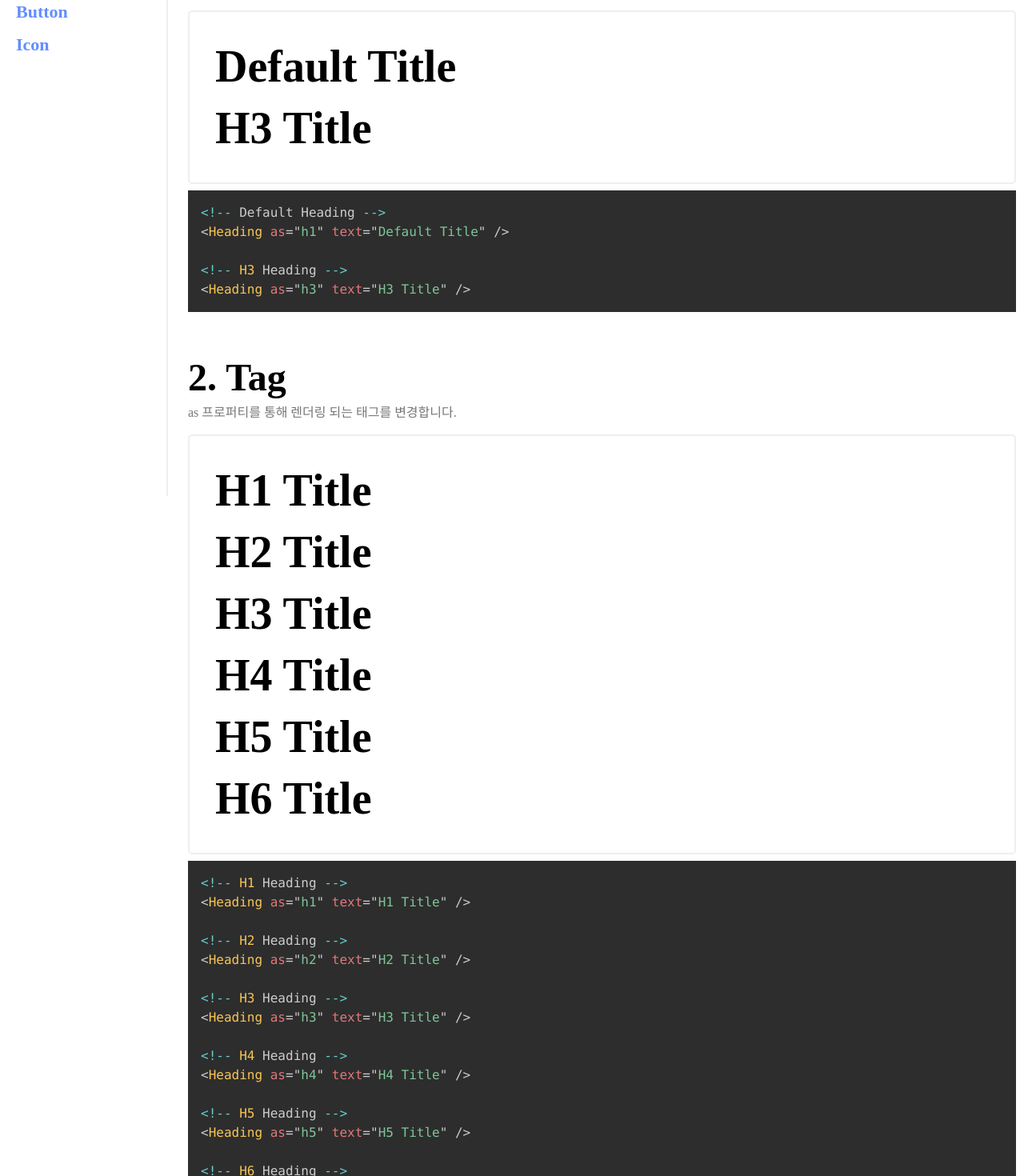
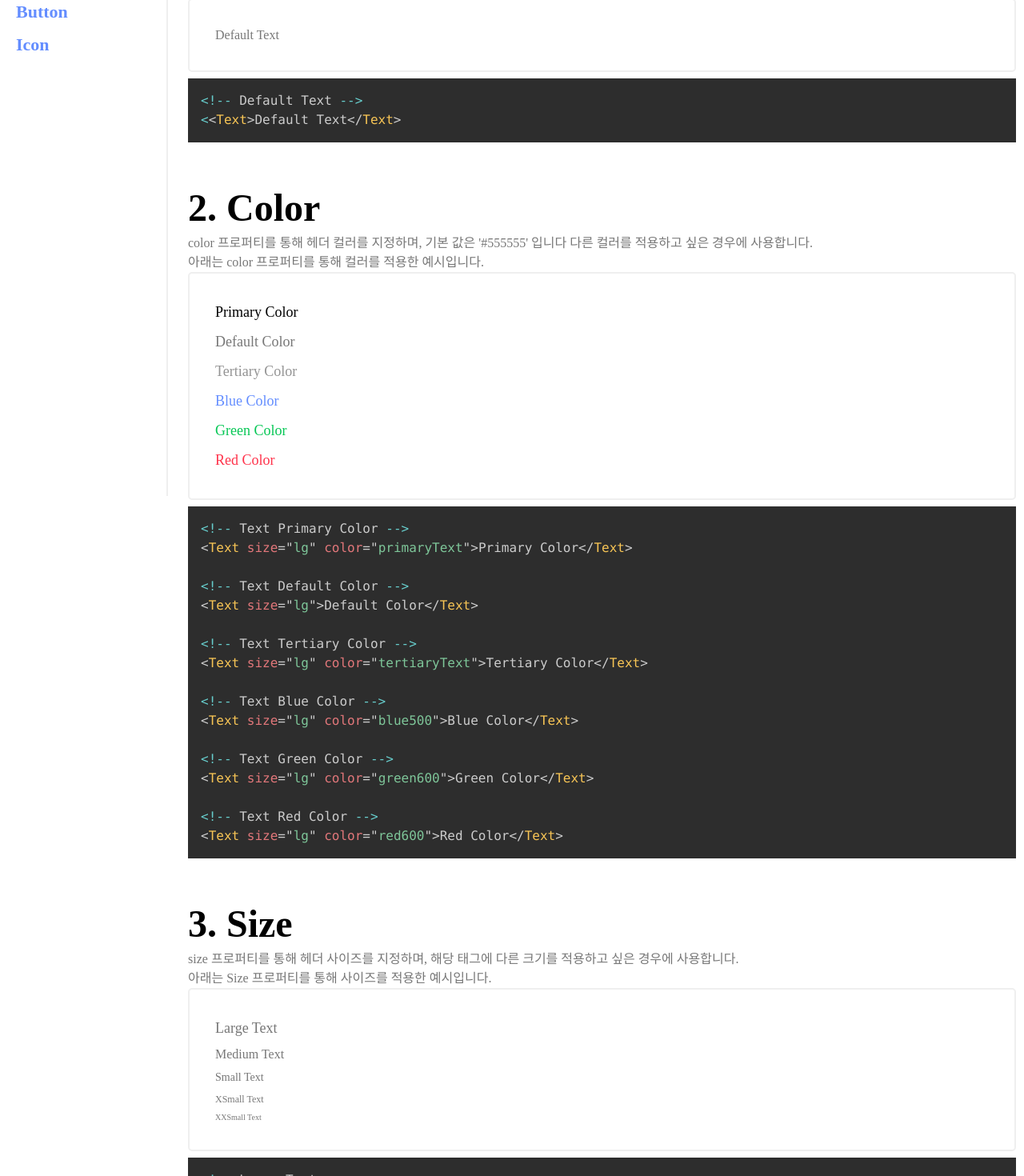
Before and after one commit to dongggggae/_hyun-design-system, a React (Vite) app: page /components/foundation/TextPage in a window 1280 px wide. Shown: the part 180-1650 px from the top of the page at 80% size. Built offline with nearby package versions, Linux system fonts and the light colour scheme.

Commit message:
Docs - Text 추가

```diff
--- a/src/pages/components/foundation/TextPage.jsx
+++ b/src/pages/components/foundation/TextPage.jsx
@@ -12,6 +12,10 @@ const StyledPreview = styled.div`
   padding: 32px;
   border: 2px solid ${defaultTheme.colors.divider};
   border-radius: 5px;
+
+  .text {
+    margin-bottom: 0;
+  }
 `;
 
 const ComponentContent = styled.div`
@@ -20,130 +24,102 @@ const ComponentContent = styled.div`
 
 const ComponentPage = () => {
   return (
-    <div className="Docs">
-      <div className="TypoGraphy">
+    <div className="docs">
+      <div className="page__foundation">
         <ComponentContent>
           <Heading as="h2" size={2} text="1. 개요" />
-          <Text>Heading 컴포넌트를 통해 헤더 요소를 생성합니다.</Text>
+          <Text>Text 컴포넌트를 통해 텍스트 요소를 생성합니다.</Text>
           <StyledPreview>
-            <Heading as="h1" text="Default Title" />
-            <Heading as="h3" text="H3 Title" />
+            <Text>Default Text</Text>
           </StyledPreview>
-          <CodeContainer codeString={HeadingCode.overview} />
+          <CodeContainer codeString={TextCode.overview} />
         </ComponentContent>
 
         <ComponentContent>
-          <Heading as="h2" size={2} text="2. Tag" />
-          <Text>as 프로퍼티를 통해 렌더링 되는 태그를 변경합니다.</Text>
-          <StyledPreview>
-            <Heading as="h1" text="H1 Title" />
-            <Heading as="h2" text="H2 Title" />
-            <Heading as="h3" text="H3 Title" />
-            <Heading as="h4" text="H4 Title" />
-            <Heading as="h5" text="H5 Title" />
-            <Heading as="h6" text="H6 Title" />
-          </StyledPreview>
-          <CodeContainer codeString={HeadingCode.level} />
-        </ComponentContent>
-
-        <ComponentContent>
-          <Heading as="h2" size={2} text="3. Color" />
+          <Heading as="h2" size={2} text="2. Color" />
           <Text>
-            color 프로퍼티를 통해 헤더 컬러를 지정하며, 기본 값은 &#39;#111111&#39; 입니다 다른 컬러를 적용하고 싶은 경우에 사용합니다.
+            color 프로퍼티를 통해 헤더 컬러를 지정하며, 기본 값은 &#39;#555555&#39; 입니다 다른 컬러를 적용하고 싶은 경우에 사용합니다.
             <br />
             아래는 color 프로퍼티를 통해 컬러를 적용한 예시입니다.
           </Text>
           <StyledPreview>
-            <Heading as="h2" size={2} text="Default Color" />
-            <Heading as="h2" size={2} color="secondaryText" text="Secondary Color" />
-            <Heading as="h2" size={2} color="tertiaryText" text="Tertiary Color" />
-            <Heading as="h2" size={2} color="blue500" text="Blue Color" />
-            <Heading as="h2" size={2} color="green600" text="Green Color" />
-            <Heading as="h2" size={2} color="red600" text="Red Color" />
+            <Text size="lg" color="primaryText">
+              Primary Color
+            </Text>
+            <Text size="lg">Default Color</Text>
+            <Text size="lg" color="tertiaryText">
+              Tertiary Color
+            </Text>
+            <Text size="lg" color="blue500">
+              Blue Color
+            </Text>
+            <Text size="lg" color="green600">
+              Green Color
+            </Text>
+            <Text size="lg" color="red600">
+              Red Color
+            </Text>
           </StyledPreview>
-          <CodeContainer codeString={HeadingCode.color} />
+          <CodeContainer codeString={TextCode.color} />
         </ComponentContent>
 
         <ComponentContent>
-          <Heading as="h2" size={2} text="4. Size" />
+          <Heading as="h2" size={2} text="3. Size" />
           <Text>
             size 프로퍼티를 통해 헤더 사이즈를 지정하며, 해당 태그에 다른 크기를 적용하고 싶은 경우에 사용합니다.
             <br />
-            아래는 h1 태그로 Size 프로퍼티를 통해 사이즈를 적용한 예시입니다.
+            아래는 Size 프로퍼티를 통해 사이즈를 적용한 예시입니다.
           </Text>
           <StyledPreview>
-            <Heading as="h1" size={1} text="H1 Size" />
-            <Heading as="h2" size={2} text="H2 Size" />
-            <Heading as="h3" size={3} text="H3 Size" />
-            <Heading as="h4" size={4} text="H4 Size" />
-            <Heading as="h5" size={5} text="H5 Size" />
-            <Heading as="h6" size={6} text="H6 Size" />
+            <Text size="lg">Large Text</Text>
+            <Text>Medium Text</Text>
+            <Text size="sm">Small Text</Text>
+            <Text size="xs">XSmall Text</Text>
+            <Text size="xxs">XXSmall Text</Text>
           </StyledPreview>
-          <CodeContainer codeString={HeadingCode.size} />
+          <CodeContainer codeString={TextCode.size} />
         </ComponentContent>
       </div>
     </div>
   );
 };
 
-const HeadingCode = {
-  overview: [`<!-- Default Heading -->`, `<Heading as="h1" text="Default Title" />`, ``, `<!-- H3 Heading -->`, `<Heading as="h3" text="H3 Title" />`].join('\n'),
-  level: [
-    `<!-- H1 Heading -->`,
-    `<Heading as="h1" text="H1 Title" />`,
+const TextCode = {
+  overview: [`<!-- Default Text -->`, `<<Text>Default Text</Text>`].join('\n'),
+  color: [
+    `<!-- Text Primary Color -->`,
+    `<Text size="lg" color="primaryText">Primary Color</Text>`,
     ``,
-    `<!-- H2 Heading -->`,
-    `<Heading as="h2" text="H2 Title" />`,
+    `<!-- Text Default Color -->`,
+    `<Text size="lg">Default Color</Text>`,
     ``,
-    `<!-- H3 Heading -->`,
-    `<Heading as="h3" text="H3 Title" />`,
+    `<!-- Text Tertiary Color -->`,
+    `<Text size="lg" color="tertiaryText">Tertiary Color</Text>`,
     ``,
-    `<!-- H4 Heading -->`,
-    `<Heading as="h4" text="H4 Title" />`,
+    `<!-- Text Blue Color -->`,
+    `<Text size="lg" color="blue500">Blue Color</Text>`,
     ``,
-    `<!-- H5 Heading -->`,
-    `<Heading as="h5" text="H5 Title" />`,
+    `<!-- Text Green Color -->`,
+    `<Text size="lg" color="green600">Green Color</Text>`,
     ``,
-    `<!-- H6 Heading -->`,
-    `<Heading as="h6" text="H6 Title" />`,
-  ].join('\n'),
-  color: [
-    `<!-- Heading Default Color -->`,
-    `<Heading as="h2" size={2} text="Default Color" />`,
-    ``,
-    `<!-- Heading Secondary Color -->`,
-    `<Heading as="h2" size={2} color="secondaryText" text="Secondary Color" />`,
-    ``,
-    `<!-- Heading Tertiary Color -->`,
-    `<Heading as="h2" size={2} color="tertiaryText" text="Tertiary Color" />`,
-    ``,
-    `<!-- Heading Blue Color -->`,
-    `<Heading as="h2" size={2} color="blue500" text="Blue Color" />`,
-    ``,
-    `<!-- Heading Green Color -->`,
-    `<Heading as="h2" size={2} color="green600" text="Green Color" />`,
-    ``,
-    `<!-- Heading Red Color -->`,
-    `<Heading as="h2" size={2} color="red600" text="Red Color" />`,
+    `<!-- Text Red Color -->`,
+    `<Text size="lg" color="red600">Red Color</Text>`,
   ].join('\n'),
   size: [
-    `<!-- H1 Heading -->`,
-    `<Heading as="h1" size={1} text="H1 Size" />`,
+    `<!-- Large Text -->`,
+    `<Text size="lg">Large Text</Text>`,
     ``,
-    `<!-- H2 Heading -->`,
-    `<Heading as="h1" size={2} text="H2 Size" />`,
+    `<!-- Medium Text -->`,
+    `<Text>Medium Text</Text>`,
     ``,
-    `<!-- H3 Heading -->`,
-    `<Heading as="h1" size={3} text="H3 Size" />`,
+    `<!-- Small Text -->`,
+    `<Text size="sm">Small Text</Text>`,
     ``,
-    `<!-- H4 Heading -->`,
-    `<Heading as="h1" size={4} text="H4 Size" />`,
+    `<!-- XSmall Text -->`,
+    `<Text size="xs">XSmall Text</Text>`,
     ``,
-    `<!-- H5 Heading -->`,
-    `<Heading as="h1" size={5} text="H5 Size" />`,
-    ``,
-    `<!-- H6 Heading -->`,
-    `<Heading as="h1" size={6} text="H6 Size" />`,
+    `<!-- XXSmall Text -->`,
+    `<Text size="xxs">XXSmall Text</Text>`,
   ].join('\n'),
 };
 
```
